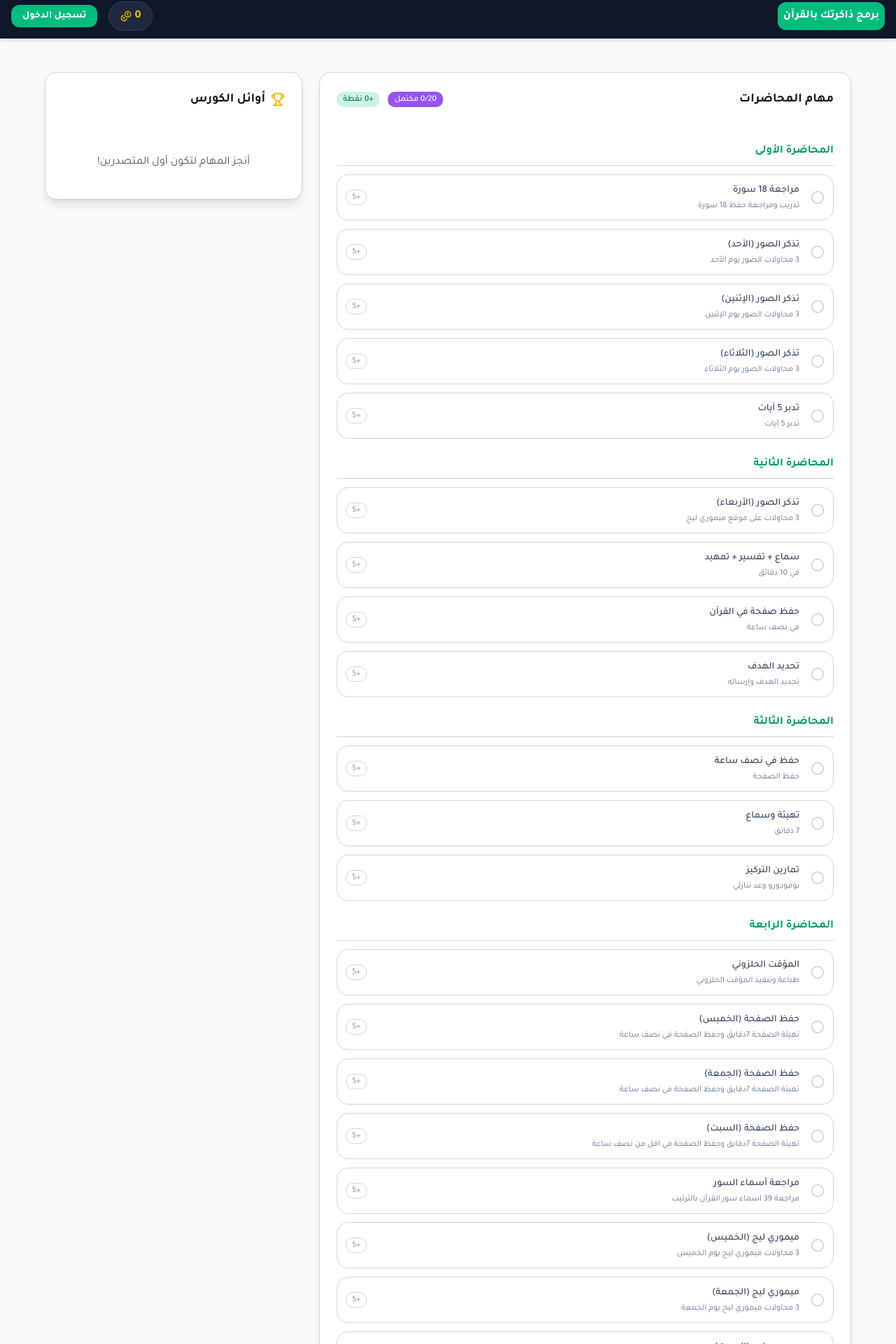
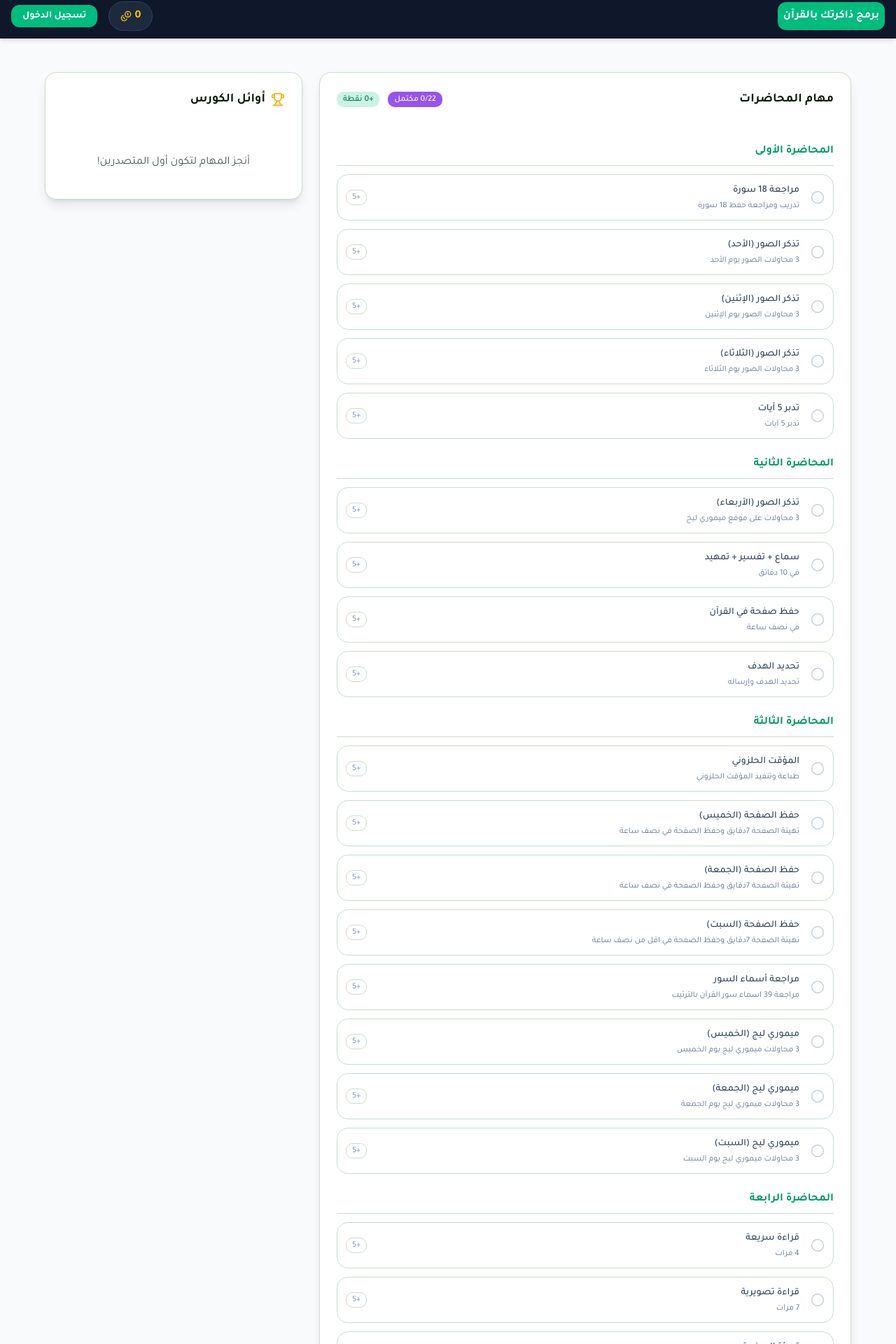
Before and after one commit to sohilalotfy000-glitch/quran-platform., a Next.js app: page / in a window 1280 px wide. Shown: the part 9-1929 px from the top of the page at 70% size. Built offline with nearby package versions, Linux system fonts and the light colour scheme; no server answers.

Commit message:
Update tasks-card.tsx

```diff
--- a/components/dashboard/tasks-card.tsx
+++ b/components/dashboard/tasks-card.tsx
@@ -21,31 +21,33 @@ const lectureTasksData =[
   { id: "l2_memo", lectureGroup: "المحاضرة الثانية", title: "حفظ صفحة في القرآن", description: "في نصف ساعة", xp: 5, completed: false },
   { id: "l2_goal", lectureGroup: "المحاضرة الثانية", title: "تحديد الهدف", description: "تحديد الهدف وإرساله", xp: 5, completed: false },
 
-  // المحاضرة الثالثة
-  { id: "l3_1", lectureGroup: "المحاضرة الثالثة", title: "حفظ في نصف ساعة", description: "حفظ الصفحة", xp: 5, completed: false },
-  { id: "l3_2", lectureGroup: "المحاضرة الثالثة", title: "تهيئة وسماع", description: "7 دقائق", xp: 5, completed: false },
-  { id: "l3_3", lectureGroup: "المحاضرة الثالثة", title: "تمارين التركيز", description: "بومودورو وعد تنازلي", xp: 5, completed: false },
+  // المحاضرة الثالثة (المهام الجديدة)
+  { id: "l3_1", lectureGroup: "المحاضرة الثالثة", title: "المؤقت الحلزوني", description: "طباعة وتنفيذ المؤقت الحلزوني", xp: 5, completed: false },
+  { id: "l3_2", lectureGroup: "المحاضرة الثالثة", title: "حفظ الصفحة (الخميس)", description: "تهيئة الصفحة 7دقايق وحفظ الصفحة في نصف ساعة", xp: 5, completed: false },
+  { id: "l3_3", lectureGroup: "المحاضرة الثالثة", title: "حفظ الصفحة (الجمعة)", description: "تهيئة الصفحة 7دقايق وحفظ الصفحة في نصف ساعة", xp: 5, completed: false },
+  { id: "l3_4", lectureGroup: "المحاضرة الثالثة", title: "حفظ الصفحة (السبت)", description: "تهيئة الصفحة 7دقايق وحفظ الصفحة في اقل من نصف ساعة", xp: 5, completed: false },
+  { id: "l3_5", lectureGroup: "المحاضرة الثالثة", title: "مراجعة أسماء السور", description: "مراجعة 39 اسماء سور القرآن بالترتيب", xp: 5, completed: false },
+  { id: "l3_6", lectureGroup: "المحاضرة الثالثة", title: "ميموري ليج (الخميس)", description: "3 محاولات ميموري ليج يوم الخميس", xp: 5, completed: false },
+  { id: "l3_7", lectureGroup: "المحاضرة الثالثة", title: "ميموري ليج (الجمعة)", description: "3 محاولات ميموري ليج يوم الجمعة", xp: 5, completed: false },
+  { id: "l3_8", lectureGroup: "المحاضرة الثالثة", title: "ميموري ليج (السبت)", description: "3 محاولات ميموري ليج يوم السبت", xp: 5, completed: false },
 
-  // المحاضرة الرابعة (المهام الجديدة)
-  { id: "l4_1", lectureGroup: "المحاضرة الرابعة", title: "المؤقت الحلزوني", description: "طباعة وتنفيذ المؤقت الحلزوني", xp: 5, completed: false },
-  { id: "l4_2", lectureGroup: "المحاضرة الرابعة", title: "حفظ الصفحة (الخميس)", description: "تهيئة الصفحة 7دقايق وحفظ الصفحة في نصف ساعة", xp: 5, completed: false },
-  { id: "l4_3", lectureGroup: "المحاضرة الرابعة", title: "حفظ الصفحة (الجمعة)", description: "تهيئة الصفحة 7دقايق وحفظ الصفحة في نصف ساعة", xp: 5, completed: false },
-  { id: "l4_4", lectureGroup: "المحاضرة الرابعة", title: "حفظ الصفحة (السبت)", description: "تهيئة الصفحة 7دقايق وحفظ الصفحة في اقل من نصف ساعة", xp: 5, completed: false },
-  { id: "l4_5", lectureGroup: "المحاضرة الرابعة", title: "مراجعة أسماء السور", description: "مراجعة 39 اسماء سور القرآن بالترتيب", xp: 5, completed: false },
-  { id: "l4_6", lectureGroup: "المحاضرة الرابعة", title: "ميموري ليج (الخميس)", description: "3 محاولات ميموري ليج يوم الخميس", xp: 5, completed: false },
-  { id: "l4_7", lectureGroup: "المحاضرة الرابعة", title: "ميموري ليج (الجمعة)", description: "3 محاولات ميموري ليج يوم الجمعة", xp: 5, completed: false },
-  { id: "l4_8", lectureGroup: "المحاضرة الرابعة", title: "ميموري ليج (السبت)", description: "3 محاولات ميموري ليج يوم السبت", xp: 5, completed: false }
+  // المحاضرة الرابعة (رجعناها زي ما كانت)
+  { id: "l4_1", lectureGroup: "المحاضرة الرابعة", title: "قراءة سريعة", description: "4 مرات", xp: 5, completed: false },
+  { id: "l4_2", lectureGroup: "المحاضرة الرابعة", title: "قراءة تصويرية", description: "7 مرات", xp: 5, completed: false },
+  { id: "l4_3", lectureGroup: "المحاضرة الرابعة", title: "تهيئة الصفحة", description: "تهيئة", xp: 5, completed: false },
+  { id: "l4_4", lectureGroup: "المحاضرة الرابعة", title: "تمارين العين", description: "تمارين", xp: 5, completed: false },
+  { id: "l4_5", lectureGroup: "المحاضرة الرابعة", title: "حفظ صفحة", description: "في اقل من 20 دقيقة", xp: 5, completed: false }
 ];
 
 export function TasksCard({ type }: { type: "daily" | "lecture" }) {
-  const [tasks, setTasks] = useState(lectureTasksData);
+  const[tasks, setTasks] = useState(lectureTasksData);
   const [mounted, setMounted] = useState(false);
   const { user, isSignedIn } = useUser();
 
   useEffect(() => {
     setMounted(true);
-    // حدثنا اسم الذاكرة لـ v9 عشان الكل يشوف الجديد فوراً
-    const saved = localStorage.getItem("quran-tasks-final-v9");
+    // غيرنا الذاكرة لـ v10
+    const saved = localStorage.getItem("quran-tasks-final-v10");
     if (saved) setTasks(JSON.parse(saved));
   },[]);
 
@@ -54,7 +56,7 @@ export function TasksCard({ type }: { type: "daily" | "lecture" }) {
   const toggleTask = async (taskId: string) => {
     const newTasks = tasks.map((t: any) => t.id === taskId ? { ...t, completed: !t.completed } : t);
     setTasks(newTasks);
-    localStorage.setItem("quran-tasks-final-v9", JSON.stringify(newTasks));
+    localStorage.setItem("quran-tasks-final-v10", JSON.stringify(newTasks));
 
     if (isSignedIn && user) {
       const totalXP = newTasks.filter((t: any) => t.completed).reduce((acc: number, t: any) => acc + t.xp, 0);
```
